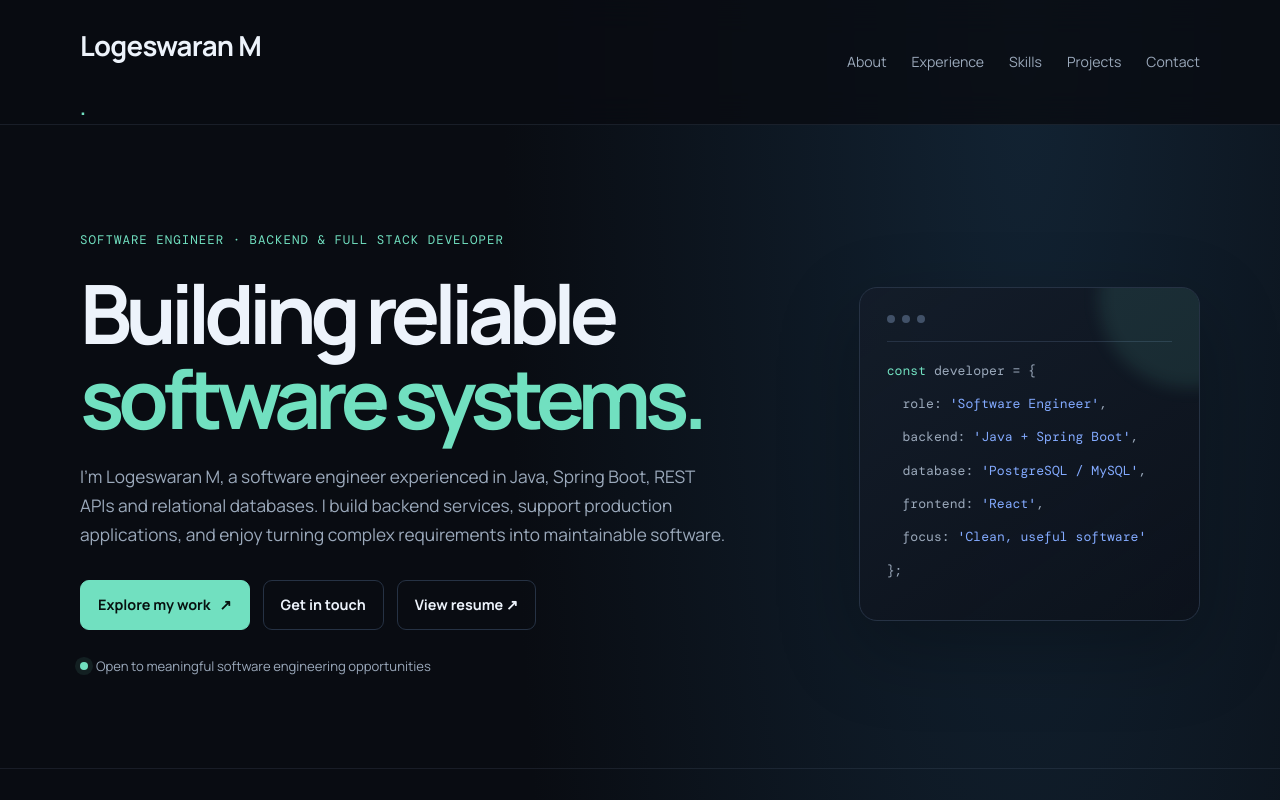
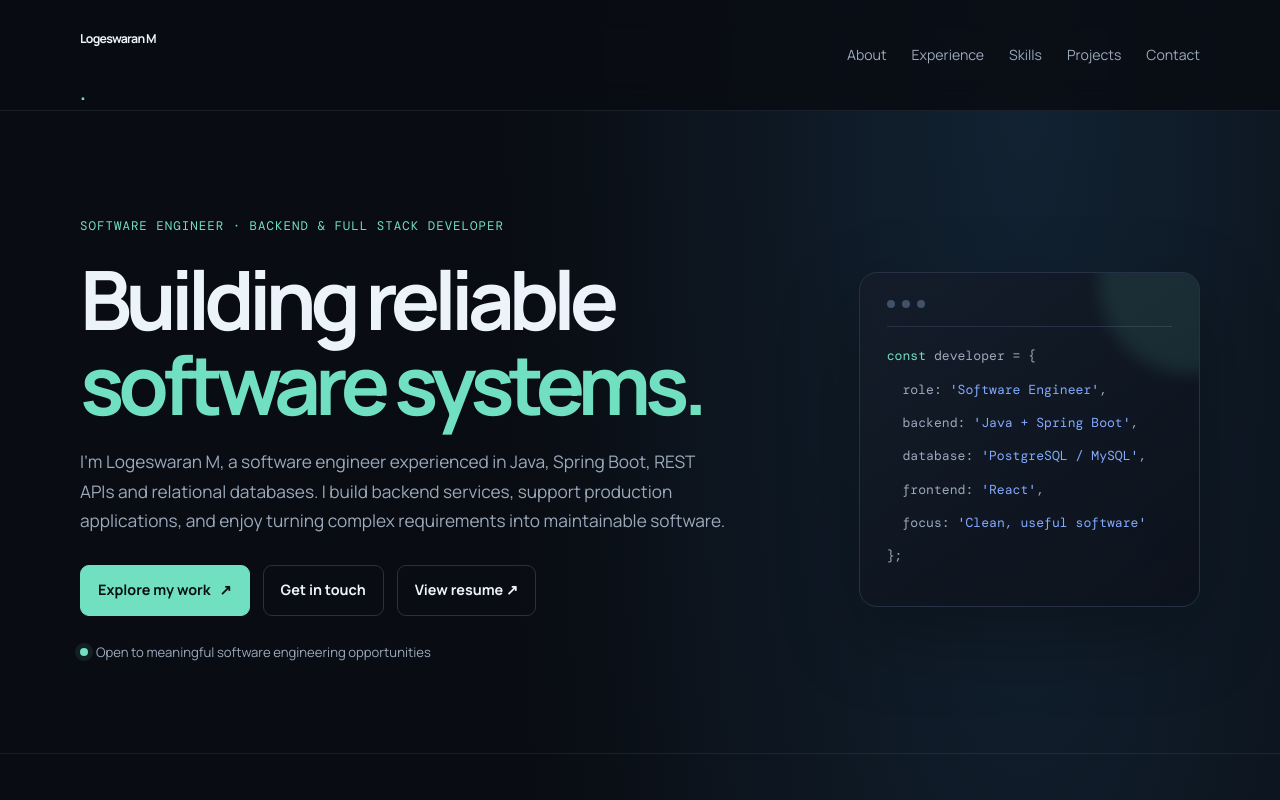
Before and after one commit to LogesM/Logeswaran-M-Portfolio, a plain HTML site: page index.html in a window 1280 px wide. Shown: the top 800 px of the page. Drawn offline with nearby package versions, Linux system fonts and the light colour scheme.

Commit message:
Change brand heading from h2 to h6

```diff
--- a/index.html
+++ b/index.html
@@ -25,7 +25,7 @@
 <body>
 <header>
   <nav class="wrap" aria-label="Main navigation">
-    <a class="brand" href="#home"><h2>Logeswaran M</h2><span>.</span></a>
+    <a class="brand" href="#home"><h6>Logeswaran M</h6><span>.</span></a>
     <button class="menu" id="menuBtn" aria-expanded="false" aria-controls="navlinks">Menu</button>
     <div class="navlinks" id="navlinks">
       <a href="#about">About</a><a href="#experience">Experience</a><a href="#skills">Skills</a><a href="#projects">Projects</a><a href="#contact">Contact</a>
```
